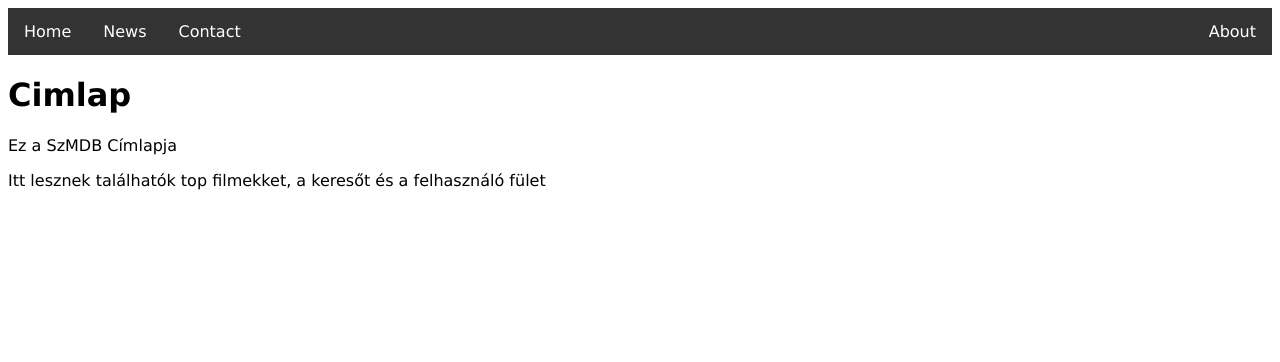
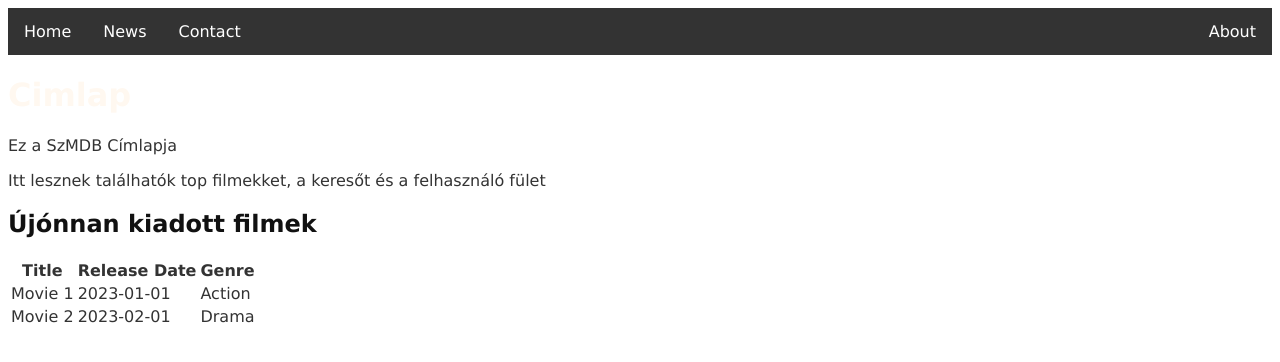
Before and after one commit to LoverNova/SzMDB, a PHP site: page /view/cimlap.php in a window 1280 px wide. Shown: the top 362 px of the page. Run offline with PHP 8.4, Linux system fonts and the light colour scheme.

Commit message:
Some modifications I did

```diff
--- a/index.php
+++ b/index.php
@@ -4,6 +4,8 @@
     $defaultPath = '/SzMDB/';
     switch($path){
         case $defaultPath:
+            $table = json_decode(".view/movies.json", true);
+            var_dump($table);
             require_once("./view/cimlap.php");
             break;
         default:
--- a/view/cimlap.php
+++ b/view/cimlap.php
@@ -4,6 +4,7 @@
     <meta charset="UTF-8">
     <meta http-equiv="X-UA-Compatible" content="IE=edge">
     <meta name="viewport" content="width=device-width, initial-scale=1.0">
+    <script defer src="https://use.fontawesome.com/releases/v5.15.4/js/all.js"></script>
     <title>Document</title>
     <style>
         <?php include 'css/style.css' ?>
@@ -20,5 +21,45 @@
     <h1>Cimlap</h1>
     <p>Ez a SzMDB Címlapja</p>
     <p>Itt lesznek találhatók top filmekket, a keresőt és a felhasználó fület</p>
+
+    <h2 id="besorolas">Újónnan kiadott filmek</h2>
+
+    <table id="moviesTable">
+        <tr>
+            <th>Title</th>
+            <th>Release Date</th>
+            <th>Genre</th>
+        </tr>
+    </table>
+
+    <script>
+
+        async function loadTableData() {
+            try {
+
+                const response = await fetch('movies.json');
+                const data = await response.json();
+
+                const table = document.getElementById('moviesTable');
+
+
+                data.forEach(movie => {
+                    const row = document.createElement('tr');
+                    row.innerHTML = `
+                        <td>${movie.title}</td>
+                        <td>${movie.release_date}</td>
+                        <td>${movie.genre}</td>
+                    `;
+                    table.appendChild(row);
+                });
+            } catch (error) {
+                console.error('Error loading table data:', error);
+            }
+        }
+
+
+        window.onload = loadTableData;
+    </script>
+
 </body>
 </html>
--- a/view/css/style.css
+++ b/view/css/style.css
@@ -1,5 +1,5 @@
 body{
-    font-family: Verdana, Geneva, Tahoma, sans-serif;
+    font-family: Verdana, Geneva, Tahoma, sans-serif; color: #fff8f0;
 }
 ul.navbar {
     list-style-type: none;
@@ -29,3 +29,18 @@ li.navbar a {
 li.navbar a:hover {
     background-color: #111;
 }
+
+p{
+color: #333;
+
+
+}
+table{
+color: #333;
+
+
+}
+#besorolas{
+color: #111;
+
+}
--- /dev/null
+++ b/view/movies.json
@@ -0,0 +1,13 @@
+[
+    {
+        "title": "Movie 1",
+        "release_date": "2023-01-01",
+        "genre": "Action"
+    },
+    {
+        "title": "Movie 2",
+        "release_date": "2023-02-01",
+        "genre": "Drama"
+    }
+
+]
```
